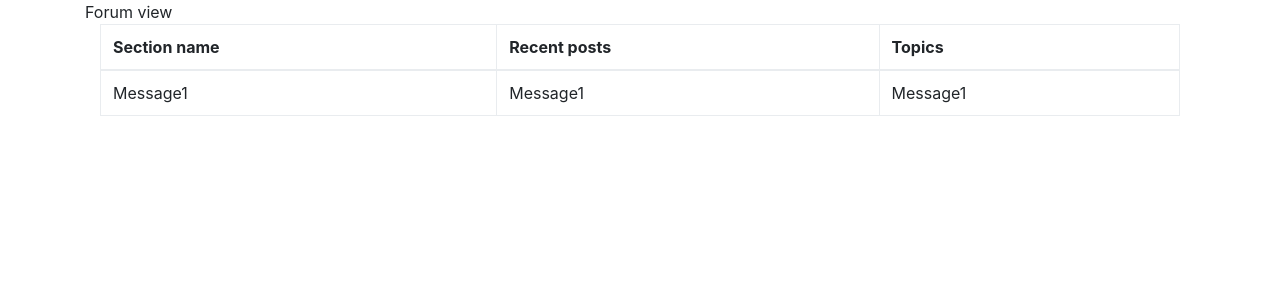
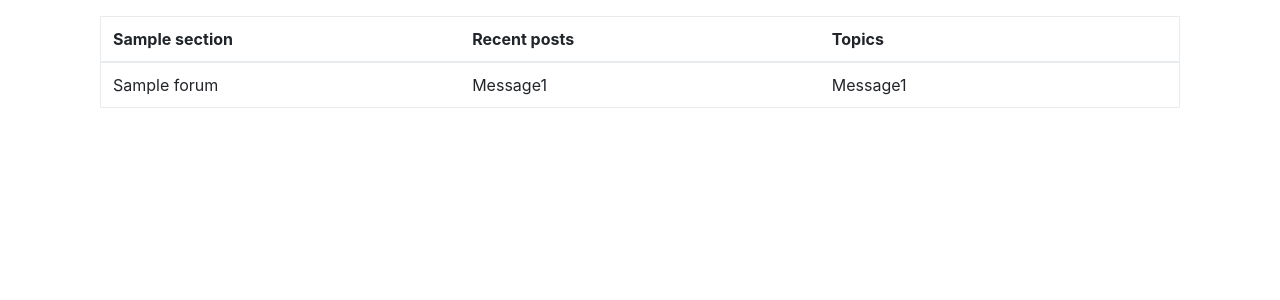
Before and after one commit to tropical32/django-forum, a Django app: template forumapp/templates/forumapp/forum.html in a window 1280 px wide. Shown: the part 56-356 px from the top of the page. Run offline with Django 3.2, Linux system fonts and the light colour scheme; the template is opened without the code that fills it: most values are stand-ins (such as "Sample title", 1, 10 or a date in 2020); some libraries are stand-ins or nearby versions.

Commit message:
Added style for forum tables * Added static css * Tables are being displayed properly *

```diff
--- /dev/null
+++ b/forumapp/static/forumapp/css/style.css
@@ -0,0 +1,9 @@
+.forum-table {
+    table-layout: fixed;
+    border-collapse: collapse;
+    border: 1px solid #e9ecef;
+}
+
+nav {
+    margin-bottom: 1rem;
+}
--- a/forumapp/templates/forumapp/base.html
+++ b/forumapp/templates/forumapp/base.html
@@ -1,5 +1,7 @@
 <html>
 <head>
+{% load static %}
+<link rel="stylesheet" type="text/css" href="{% static 'forumapp/css/style.css' %}" />
 <meta name="viewport" content="width=device-width, initial-scale=1">
 <link rel="stylesheet" href="https://maxcdn.bootstrapcdn.com/bootstrap/4.0.0-beta.2/css/bootstrap.min.css" integrity="sha384-PsH8R72JQ3SOdhVi3uxftmaW6Vc51MKb0q5P2rRUpPvrszuE4W1povHYgTpBfshb" crossorigin="anonymous">
 </head>
--- a/forumapp/templates/forumapp/forum.html
+++ b/forumapp/templates/forumapp/forum.html
@@ -1,23 +1,27 @@
 {% extends 'forumapp/base.html' %}
 
 {% block content %}
-<div>Forum view</div>
+
+{% for section in sections %}
 <div class="col-lg-12">
-    <table class="table table-bordered">
+    <table class="table forum-table">
         <thead>
         <tr>
-            <th>Section name</th>
+            <th>{{ section.name }}</th>
             <th>Recent posts</th>
             <th>Topics</th>
         </tr>
         </thead>
         <tbody>
+        {% for forum in section.forum_set.all %}
         <tr>
-            <td>Message1</td>
+            <td>{{ forum.name }}</td>
             <td>Message1</td>
             <td>Message1</td>
         </tr>
+        {% endfor %}
         </tbody>
     </table>
 </div>
+{% endfor %}
 {% endblock %}
--- a/forumapp/views.py
+++ b/forumapp/views.py
@@ -20,6 +20,6 @@ def forum(request):
         'forumapp/forum.html',
         context={
             'sections': sections,
-            'forums': forums,
+            # 'forums': forums,
         }
     )
```
Also changed, not shown: db.sqlite3.
